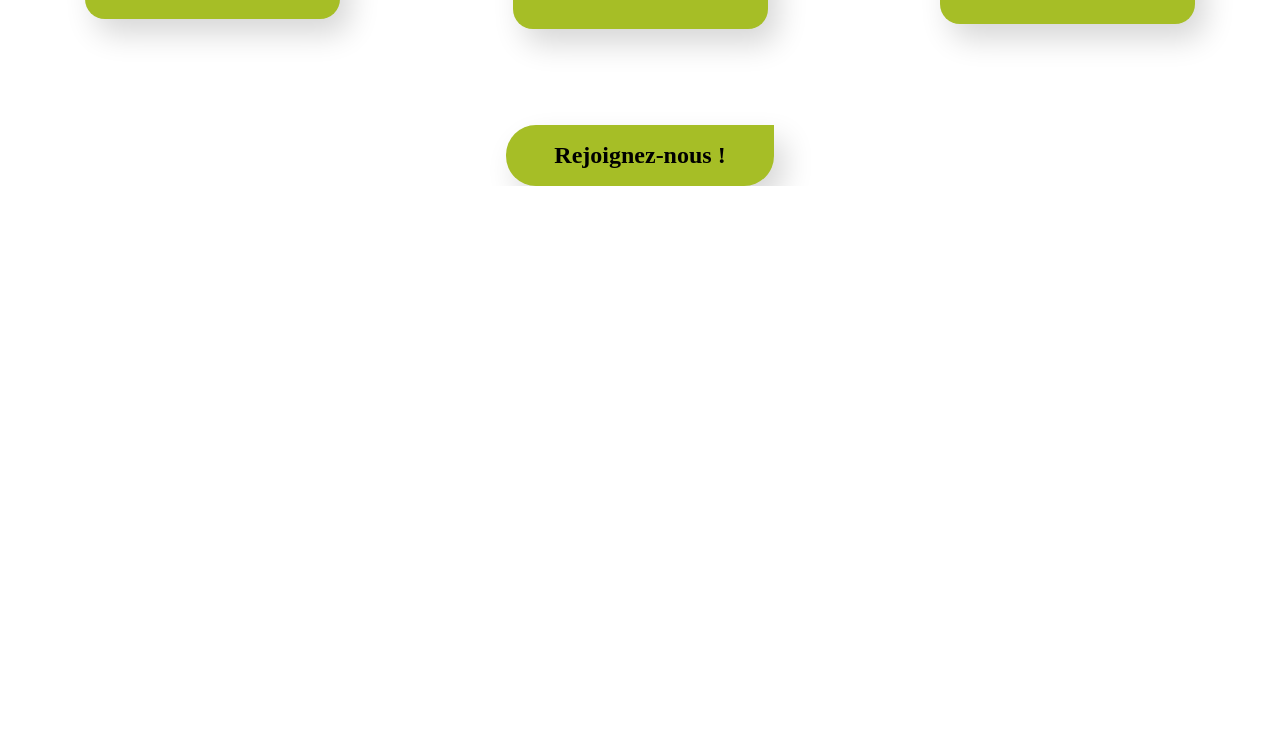
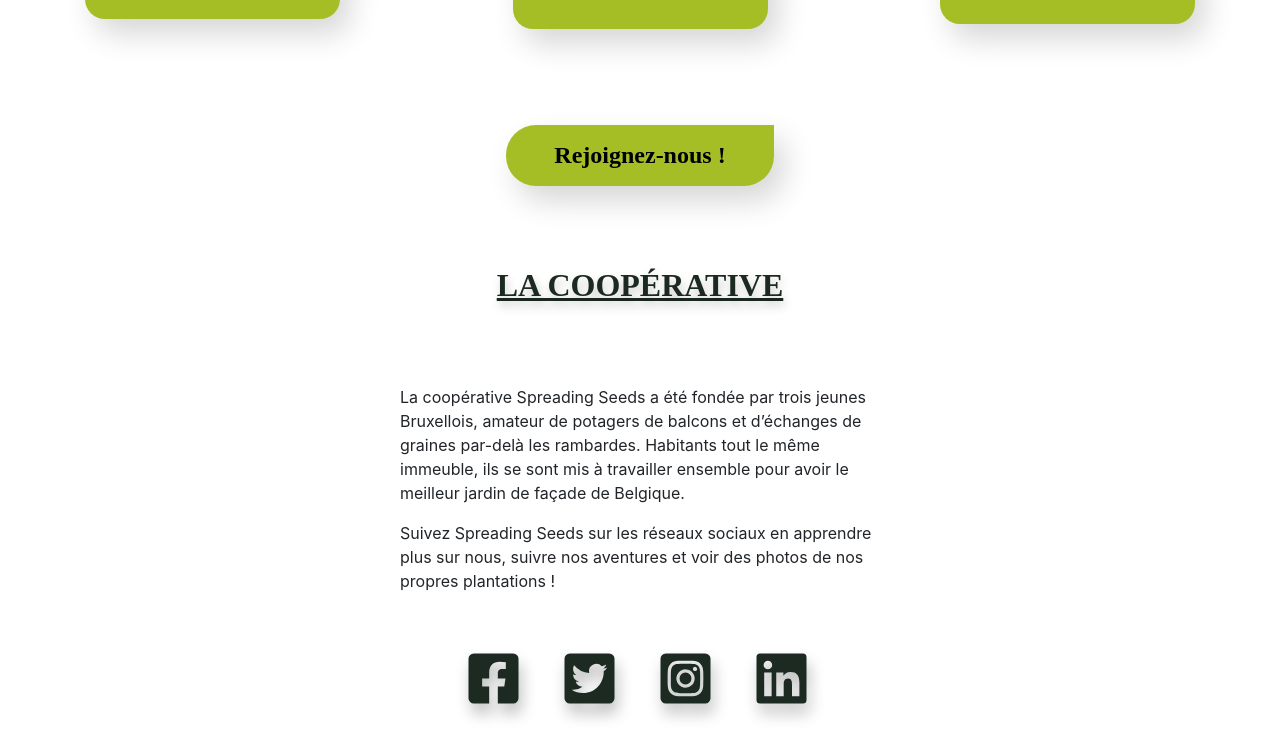
Before and after one commit to GueltonGeorges1995/spreading-seeds, a website: page index.html in a window 1280 px wide. Shown: the part 5670-6406 px from the top of the page. Before the commit the page ends 5856 px from the top, so only its background shows below. Drawn offline with nearby package versions, Linux system fonts and the light colour scheme; a web font is replaced by a local one.

Commit message:
premiere version cooperative

```diff
--- /dev/null
+++ b/assets/scss/_cooperative.scss
@@ -0,0 +1,24 @@
+.mt-5-rem {
+    margin-top: 5rem;
+}
+
+.title-coop {
+    font: Bold 2rem/2.438rem Overlock;
+    letter-spacing: 0px;
+    color: #1B2920;
+    text-shadow: 2px 5px 10px #00000033;
+    text-transform: uppercase;
+    text-decoration: underline;
+}
+.mx-10-rem {
+    margin-left: 25rem;
+    margin-right: 25rem;
+}
+
+@media screen and (max-width: 1200px) {
+
+    .mx-10-rem {
+        margin-left: 3rem;
+        margin-right: 3rem;
+    }
+}
--- a/assets/scss/style.scss
+++ b/assets/scss/style.scss
@@ -5,3 +5,6 @@
 @import'./commentCaMarche';
 @import'./encyclopedie';
 @import'./reseauSociaux';
+@import'./cooperative';
+@import'./contact';
+@import'./footer';
--- a/index.html
+++ b/index.html
@@ -326,10 +326,47 @@
     </section>
     <!-- Fin section resaux socieaux -->
 
+    <!-- Cooperative -->
+    <section class="mt-5-rem">
+        <h2 class="title-coop text-center">
+            La Coopérative
+        </h2>
+        <div class="mt-5-rem mx-10-rem">
+            <p class="text-coop">
+                La coopérative Spreading Seeds a été fondée par trois jeunes Bruxellois, amateur de potagers de balcons et d’échanges de graines par-delà les rambardes. Habitants tout le même immeuble, ils se sont mis à travailler ensemble pour avoir le meilleur jardin de façade de Belgique.
+            </p>
+            <p class="text-coop">
+                Suivez Spreading Seeds sur les réseaux sociaux en apprendre plus sur nous, suivre nos aventures et voir des photos de nos propres plantations !
+            </p>
+            <div class="row d-flex justify-content-between align-items-center mt-5 mx-5">
+                <div class="col-sm-3 d-flex justify-content-center align-items-center">
+                    <a href="">
+                        <img src="./assets/icons/facebook-square.svg" alt="">
+                    </a>
+                </div>
+                <div class="col-sm-3 d-flex justify-content-center align-items-center">
+                    <a href="">
+                        <img src="./assets/icons/twitter-square.svg" alt="">
+                    </a>
+                </div>
+                <div class="col-sm-3 d-flex justify-content-center align-items-center">
+                    <a href="">
+                        <img src="./assets/icons/instagram-square.svg" alt="">
+                    </a>
+                </div>
+                <div class="col-sm-3 d-flex justify-content-center align-items-center">
+                    <a href="">
+                        <img src="./assets/icons/linkedin.svg" alt="">
+                    </a>
+                </div>
+            </div>
+        </div>
+    </section>
+    <!-- Fin section Cooperative -->
 
 
-    <script  src="./node_modules/jquery/dist/jquery.js"></script>
-    <script  src="./node_modules/bootstrap/dist/js/bootstrap.js"></script>
+    <!-- <script  src="./node_modules/jquery/dist/jquery.js"></script>
+    <script  src="./node_modules/bootstrap/dist/js/bootstrap.js"></script> -->
     <script src="https://code.jquery.com/jquery-3.5.1.slim.min.js" integrity="sha384-DfXdz2htPH0lsSSs5nCTpuj/zy4C+OGpamoFVy38MVBnE+IbbVYUew+OrCXaRkfj" crossorigin="anonymous"></script>
     <script src="https://cdn.jsdelivr.net/npm/popper.js@1.16.1/dist/umd/popper.min.js" integrity="sha384-9/reFTGAW83EW2RDu2S0VKaIzap3H66lZH81PoYlFhbGU+6BZp6G7niu735Sk7lN" crossorigin="anonymous"></script>
     <script src="https://stackpath.bootstrapcdn.com/bootstrap/4.5.2/js/bootstrap.min.js" integrity="sha384-B4gt1jrGC7Jh4AgTPSdUtOBvfO8shuf57BaghqFfPlYxofvL8/KUEfYiJOMMV+rV" crossorigin="anonymous"></script>
```
Also changed, not shown: assets/css/style.css, assets/icons/facebook-square.svg (added), assets/icons/instagram-square.svg (added), assets/icons/linkedin.svg (added), assets/icons/twitter-square.svg (added), assets/scss/_contact.scss (added), assets/scss/_footer.scss (added), 1 other file.
